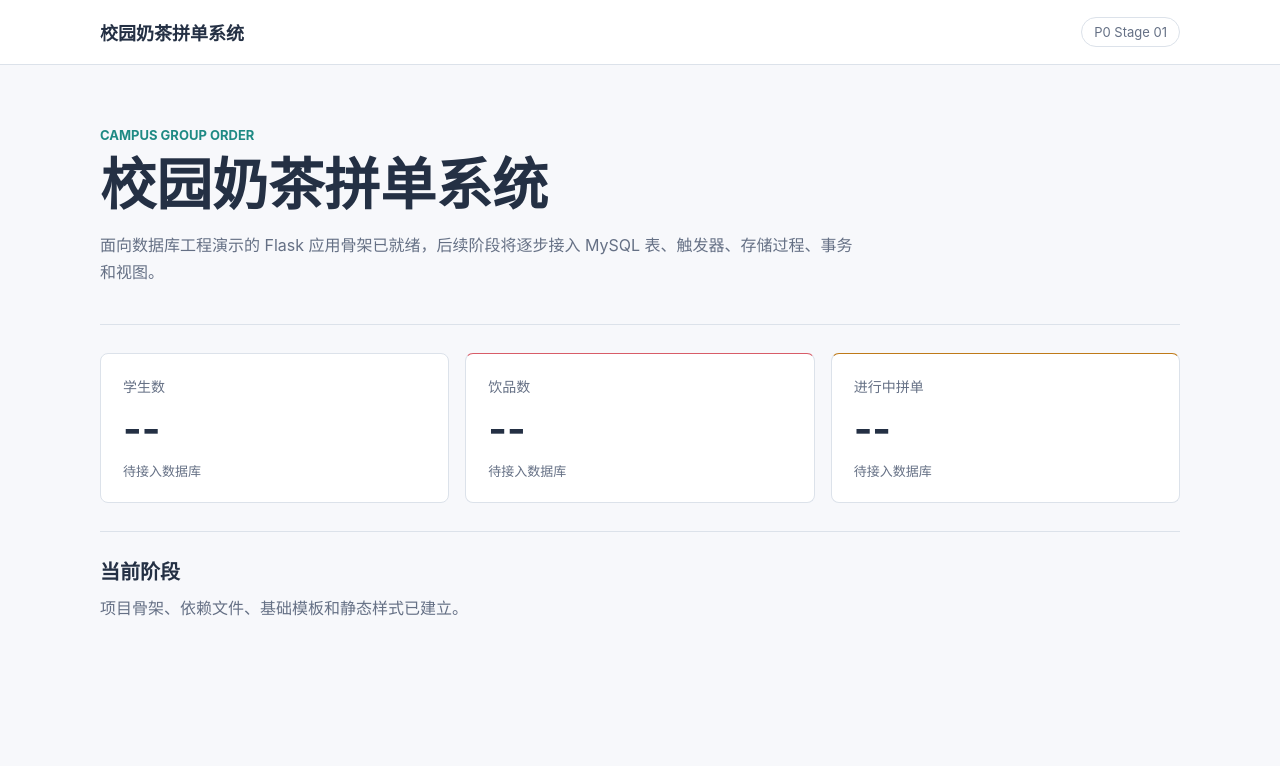
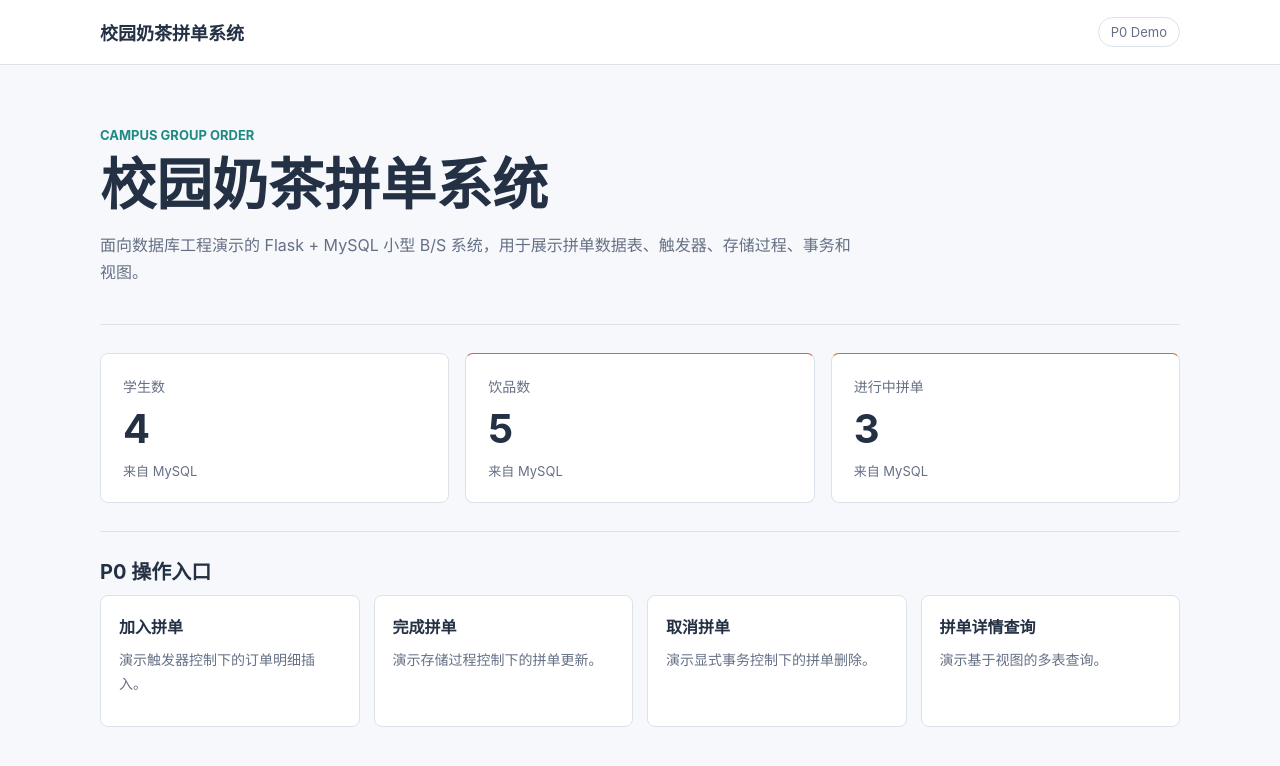
Before and after one commit to fjc2005/nku-db-2026, a Flask app: page / in a window 1280 px wide. Shown: the top 766 px of the page. Run offline with Flask 3, Linux system fonts and the light colour scheme; data comes from the database, SQL or seed files in the repository.

Commit message:
update: connect homepage statistics
Changes:
- Read homepage statistics from students, drinks, and open group_orders through the database helper.
- Add a safe fallback message when the database is unavailable.
- Replace the stage placeholder with four P0 operation entry links.

Verification:
- Ran Python compile check for app.py and db.py in the db conda environment.
- Used Flask test client to confirm / returns 200 and renders the system name, three statistics, and four P0 entry paths.
- Checked the staged diff for whitespace issues.
- Live MySQL-backed values could not be confirmed because no MySQL service is listening on 127.0.0.1:3306 in this environment.

Scope:
- Stage 04 only; the linked operation pages are still implemented in later stages.

```diff
--- a/app.py
+++ b/app.py
@@ -1,4 +1,44 @@
 from flask import Flask, render_template
+
+from db import fetch_one
+
+
+STAT_QUERIES = [
+    {
+        "label": "学生数",
+        "sql": "SELECT COUNT(*) AS count_value FROM students",
+    },
+    {
+        "label": "饮品数",
+        "sql": "SELECT COUNT(*) AS count_value FROM drinks",
+    },
+    {
+        "label": "进行中拼单",
+        "sql": "SELECT COUNT(*) AS count_value FROM group_orders WHERE status = %s",
+        "params": ("OPEN",),
+    },
+]
+
+
+def load_home_stats():
+    stats = []
+    for item in STAT_QUERIES:
+        row = fetch_one(item["sql"], item.get("params"))
+        stats.append(
+            {
+                "label": item["label"],
+                "value": row["count_value"],
+                "status": "来自 MySQL",
+            }
+        )
+    return stats
+
+
+def fallback_stats():
+    return [
+        {"label": item["label"], "value": "--", "status": "数据库暂不可用"}
+        for item in STAT_QUERIES
+    ]
 
 
 def create_app():
@@ -6,12 +46,41 @@ def create_app():
 
     @app.route("/")
     def index():
-        stats = [
-            {"label": "学生数", "value": "--", "status": "待接入数据库"},
-            {"label": "饮品数", "value": "--", "status": "待接入数据库"},
-            {"label": "进行中拼单", "value": "--", "status": "待接入数据库"},
+        database_error = None
+        try:
+            stats = load_home_stats()
+        except Exception:
+            stats = fallback_stats()
+            database_error = "数据库暂时不可用，请确认 MySQL 已启动并已导入 schema.sql。"
+
+        actions = [
+            {
+                "title": "加入拼单",
+                "description": "演示触发器控制下的订单明细插入。",
+                "href": "/order/add",
+            },
+            {
+                "title": "完成拼单",
+                "description": "演示存储过程控制下的拼单更新。",
+                "href": "/group/finish",
+            },
+            {
+                "title": "取消拼单",
+                "description": "演示显式事务控制下的拼单删除。",
+                "href": "/group/cancel",
+            },
+            {
+                "title": "拼单详情查询",
+                "description": "演示基于视图的多表查询。",
+                "href": "/group/query",
+            },
         ]
-        return render_template("index.html", stats=stats)
+        return render_template(
+            "index.html",
+            actions=actions,
+            database_error=database_error,
+            stats=stats,
+        )
 
     return app
 
--- a/static/style.css
+++ b/static/style.css
@@ -95,10 +95,20 @@ h2 {
 }
 
 .overview__summary,
-.stage-panel p {
+.action-card__description {
     color: var(--muted);
     font-size: 16px;
     line-height: 1.7;
+}
+
+.notice {
+    margin: 24px 0 0;
+    padding: 14px 16px;
+    background: #fff8ed;
+    border: 1px solid #f1cf9c;
+    border-radius: 8px;
+    color: #7a4b08;
+    line-height: 1.6;
 }
 
 .stats-grid {
@@ -143,9 +153,41 @@ h2 {
     font-size: 13px;
 }
 
-.stage-panel {
+.action-panel {
     padding: 24px 0 0;
     border-top: 1px solid var(--line);
+}
+
+.action-grid {
+    display: grid;
+    grid-template-columns: repeat(4, minmax(0, 1fr));
+    gap: 14px;
+}
+
+.action-card {
+    min-height: 132px;
+    padding: 18px;
+    background: var(--surface);
+    border: 1px solid var(--line);
+    border-radius: 8px;
+    color: inherit;
+    display: flex;
+    flex-direction: column;
+    gap: 10px;
+    text-decoration: none;
+}
+
+.action-card:hover {
+    border-color: var(--teal);
+}
+
+.action-card__title {
+    font-size: 16px;
+    font-weight: 700;
+}
+
+.action-card__description {
+    font-size: 14px;
 }
 
 @media (max-width: 720px) {
@@ -165,6 +207,10 @@ h2 {
         grid-template-columns: 1fr;
     }
 
+    .action-grid {
+        grid-template-columns: 1fr;
+    }
+
     .stat-card {
         min-height: 128px;
     }
--- a/templates/base.html
+++ b/templates/base.html
@@ -10,7 +10,7 @@
     <header class="topbar">
         <div class="topbar__inner">
             <a class="brand" href="{{ url_for('index') }}">校园奶茶拼单系统</a>
-            <span class="stage-badge">P0 Stage 01</span>
+            <span class="stage-badge">P0 Demo</span>
         </div>
     </header>
 
--- a/templates/index.html
+++ b/templates/index.html
@@ -8,10 +8,14 @@
         <p class="eyebrow">Campus Group Order</p>
         <h1>校园奶茶拼单系统</h1>
         <p class="overview__summary">
-            面向数据库工程演示的 Flask 应用骨架已就绪，后续阶段将逐步接入 MySQL 表、触发器、存储过程、事务和视图。
+            面向数据库工程演示的 Flask + MySQL 小型 B/S 系统，用于展示拼单数据表、触发器、存储过程、事务和视图。
         </p>
     </div>
 </section>
+
+{% if database_error %}
+<div class="notice" role="status">{{ database_error }}</div>
+{% endif %}
 
 <section class="stats-grid" aria-label="系统统计">
     {% for stat in stats %}
@@ -23,8 +27,15 @@
     {% endfor %}
 </section>
 
-<section class="stage-panel">
-    <h2>当前阶段</h2>
-    <p>项目骨架、依赖文件、基础模板和静态样式已建立。</p>
+<section class="action-panel">
+    <h2>P0 操作入口</h2>
+    <div class="action-grid">
+        {% for action in actions %}
+        <a class="action-card" href="{{ action.href }}">
+            <span class="action-card__title">{{ action.title }}</span>
+            <span class="action-card__description">{{ action.description }}</span>
+        </a>
+        {% endfor %}
+    </div>
 </section>
 {% endblock %}
```
